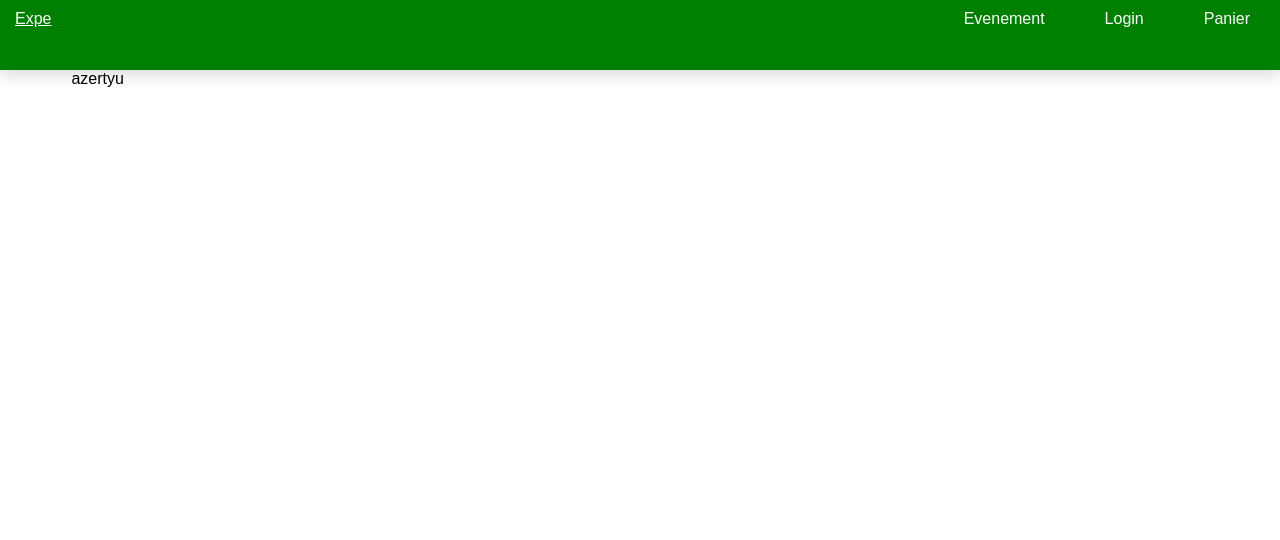
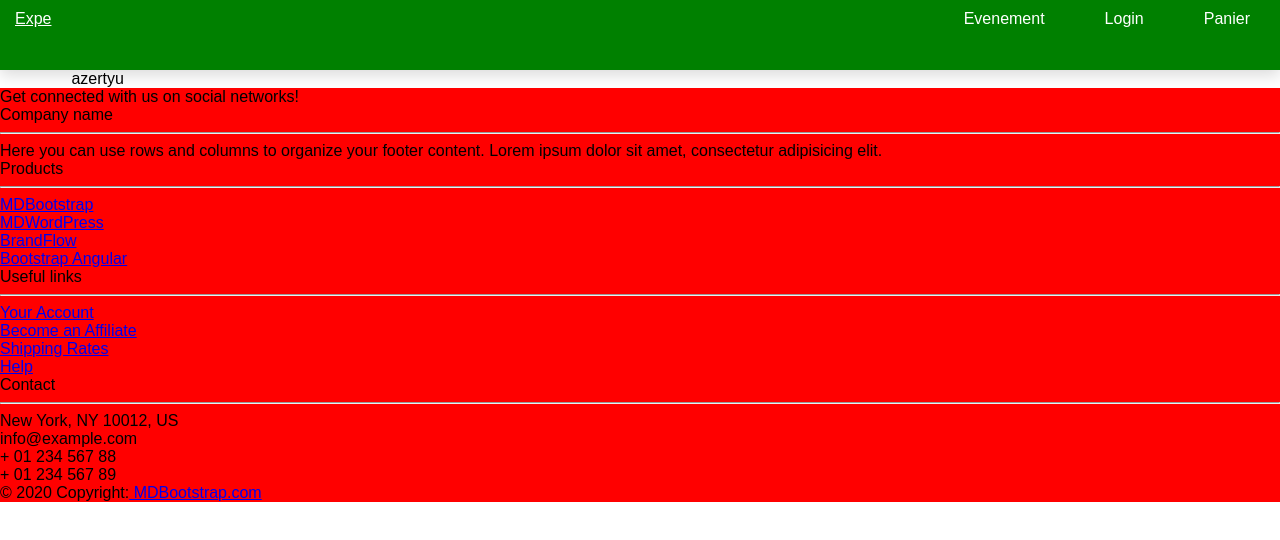
Before and after one commit to rfcniblon/expedition, a React (Create React App) app in the folder front/: page /login in a window 1280 px wide. Shown: the top 540 px of the page. Built offline with nearby package versions, Linux system fonts and the light colour scheme.

Commit message:
Golio elle est ou ta voiture ??

```diff
--- a/front/src/App.js
+++ b/front/src/App.js
@@ -7,6 +7,7 @@ import Panier from './components/Panier/Panier';
 import AdminPage from './components/Admin/AdminPage';
 import Contact from "./components/Contact/Contact";
 import Dashboard from "./components/Dashboard/Dashboard";
+import Footer from "./components/Footer/Footer";
 
 class App extends React.Component {
   constructor(props) {
@@ -43,6 +44,7 @@ class App extends React.Component {
           {/* <Route exact path="/login" component={() => <Login updateFunction={this.updateLogin} />} /> */}
          {/* {isLogged ? <Route exact path="/admin" component={AdminPage} /> : <Redirect to="/" />} */} */}
         </Switch>
+        <Footer/>
       </>
     )
   }
--- a/front/src/components/Admin/Login.jsx
+++ b/front/src/components/Admin/Login.jsx
@@ -1,5 +1,5 @@
 import React, {Component} from 'react';
-
+import Footer from '../Footer/Footer';
 
 class Login extends Component {
     constructor(props) {
@@ -8,9 +8,13 @@ class Login extends Component {
     }
     render() {
         return (
-             <div>
-            <p>azertyu</p>
-            </div>
+            <div className="blabla1">
+
+
+
+
+
+        </div>
          );
     }
 }
```
